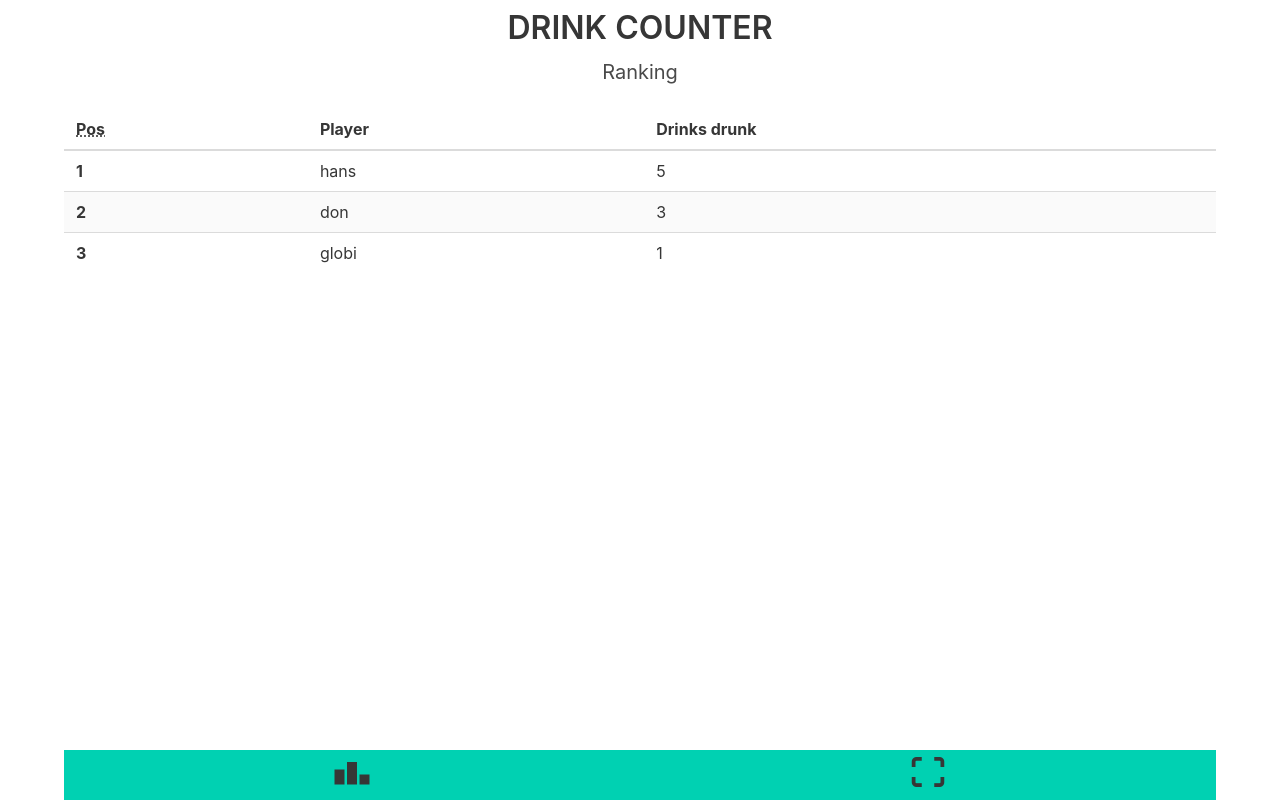
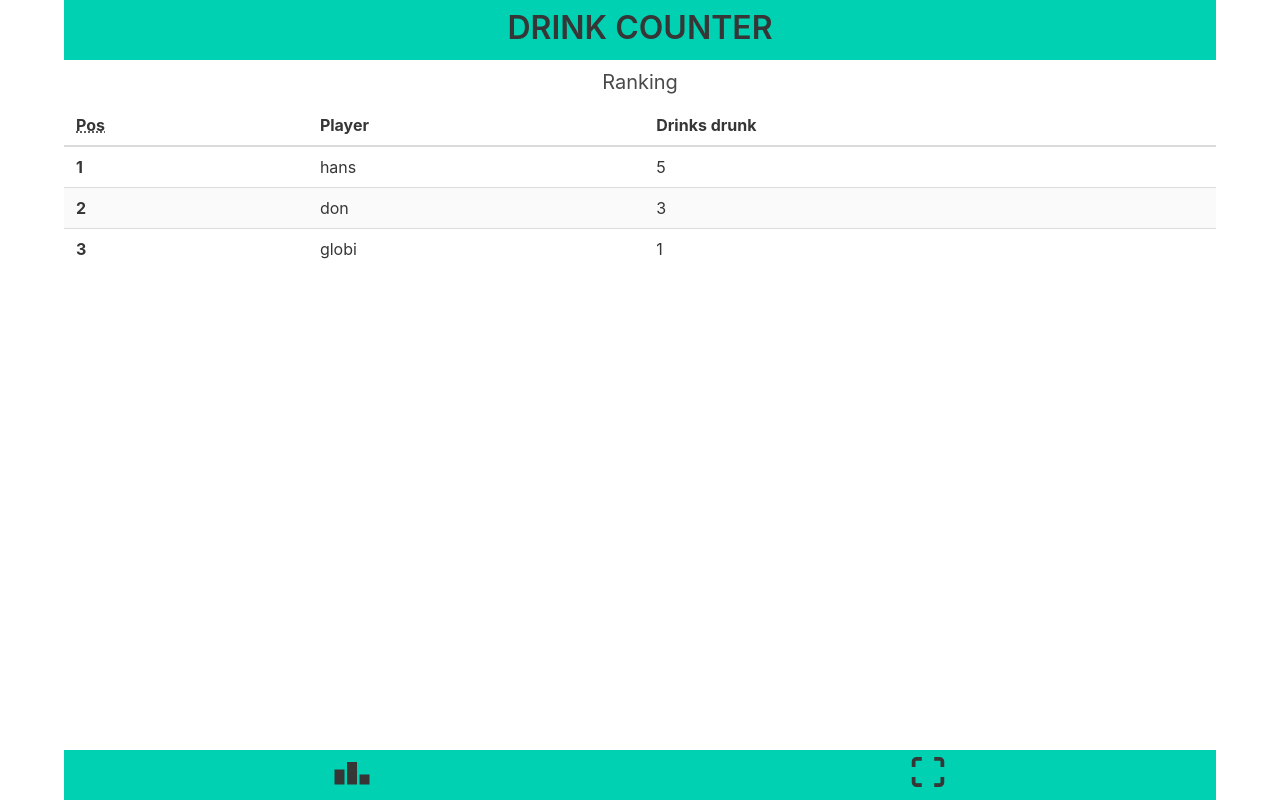
Before and after one commit to SirCremefresh/drink-counter, a Svelte app in the folder frontend/: page / in a window 1280 px wide. Built offline with nearby package versions, Linux system fonts and the light colour scheme.

Commit message:
updated style

```diff
--- a/frontend/src/Layout.svelte
+++ b/frontend/src/Layout.svelte
@@ -12,7 +12,10 @@
 </script>
 
 <div class="container">
-    <h1 class="title">DRINK COUNTER</h1>
+    <div class="layout-header">
+        <h1 class="title has-text-centered layout-title">DRINK COUNTER</h1>
+    </div>
+
     <div class="app-content">
         <slot></slot>
     </div>
@@ -80,4 +83,12 @@
         height: calc(100% - 10px);
         width: auto;
     }
+
+    .layout-header {
+        background-color: #00d1b2;
+    }
+
+    .layout-title {
+        margin-top: 10px;
+    }
 </style>
--- a/frontend/src/Ranking.svelte
+++ b/frontend/src/Ranking.svelte
@@ -4,7 +4,7 @@
 </script>
 
 <main>
-    <h2 class="subtitle has-text-centered">Ranking</h2>
+    <h2 class="subtitle has-text-centered ranking-subtitle">Ranking</h2>
     <table class="table is-fullwidth is-striped">
         <thead>
         <tr>
@@ -25,4 +25,8 @@
     </table>
 </main>
 <style>
+    .ranking-subtitle {
+        margin-top: 10px;
+        margin-bottom: 10px;
+    }
 </style>
--- a/frontend/src/Scanner.svelte
+++ b/frontend/src/Scanner.svelte
@@ -20,6 +20,7 @@
                 facingMode: "environment"
             }
         }).then(function (stream) {
+            if (stopTick) return;
             ctx = canvas.getContext("2d");
 
             video.srcObject = stream;
@@ -40,7 +41,7 @@
             ctx.fillStyle = "black";
             ctx.fillRect(0, 0, canvas.width, canvas.height);
             // ctx.drawImage(video, (video.width - innerWidth) / 2, 0);
-            ctx.drawImage(video, 0, 0);
+            ctx.drawImage(video, 0, (canvas.height - video.videoHeight) / 2);
             const imageData = ctx.getImageData(0, 0, canvas.width, canvas.height);
             const code = jsQR(imageData.data, imageData.width, imageData.height, {
                 inversionAttempts: "dontInvert",
@@ -69,6 +70,7 @@
     }
 
     function stopCamera() {
+        if (!video.srcObject) return;
         video.srcObject.getTracks().forEach(function (track) {
             track.stop();
         });
```
